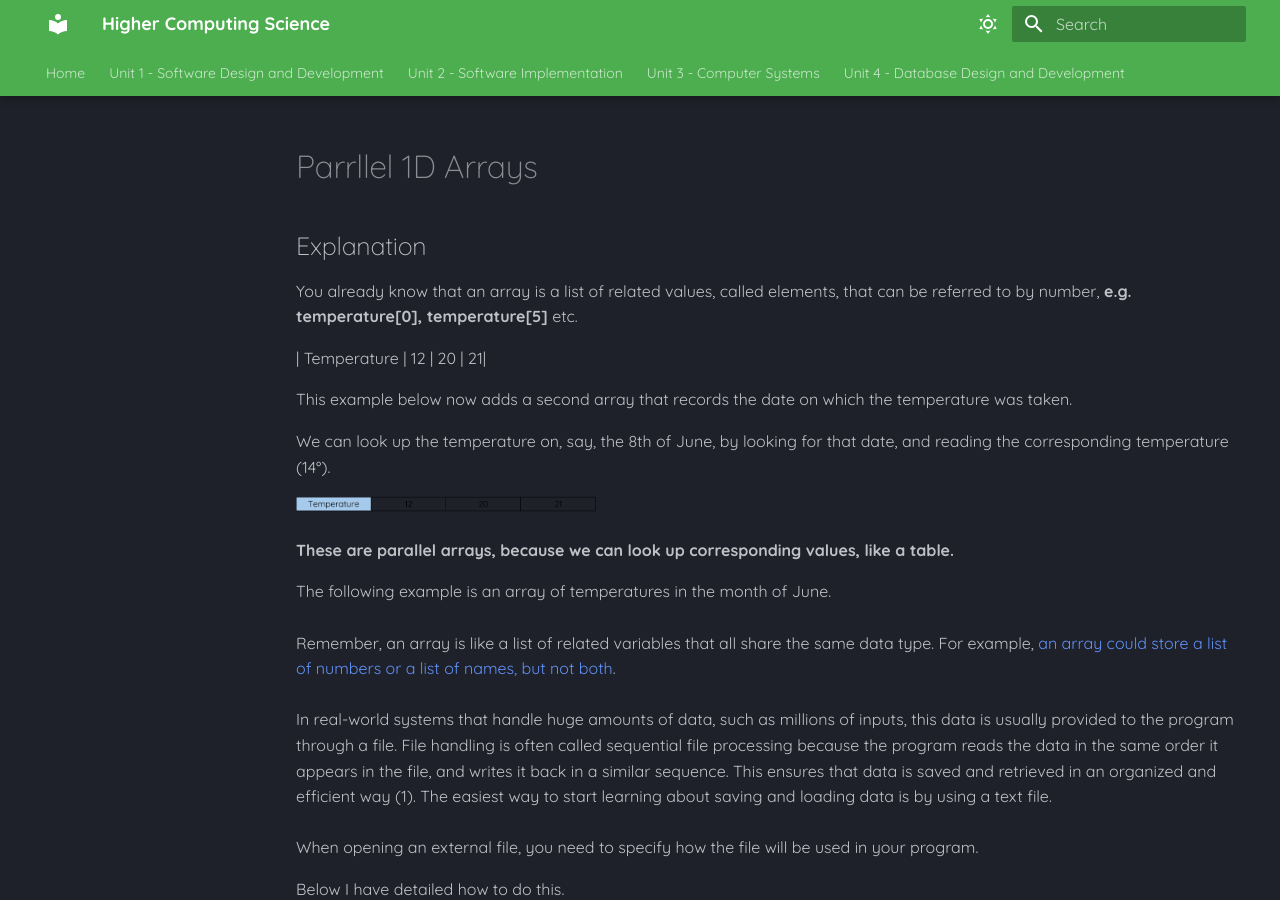
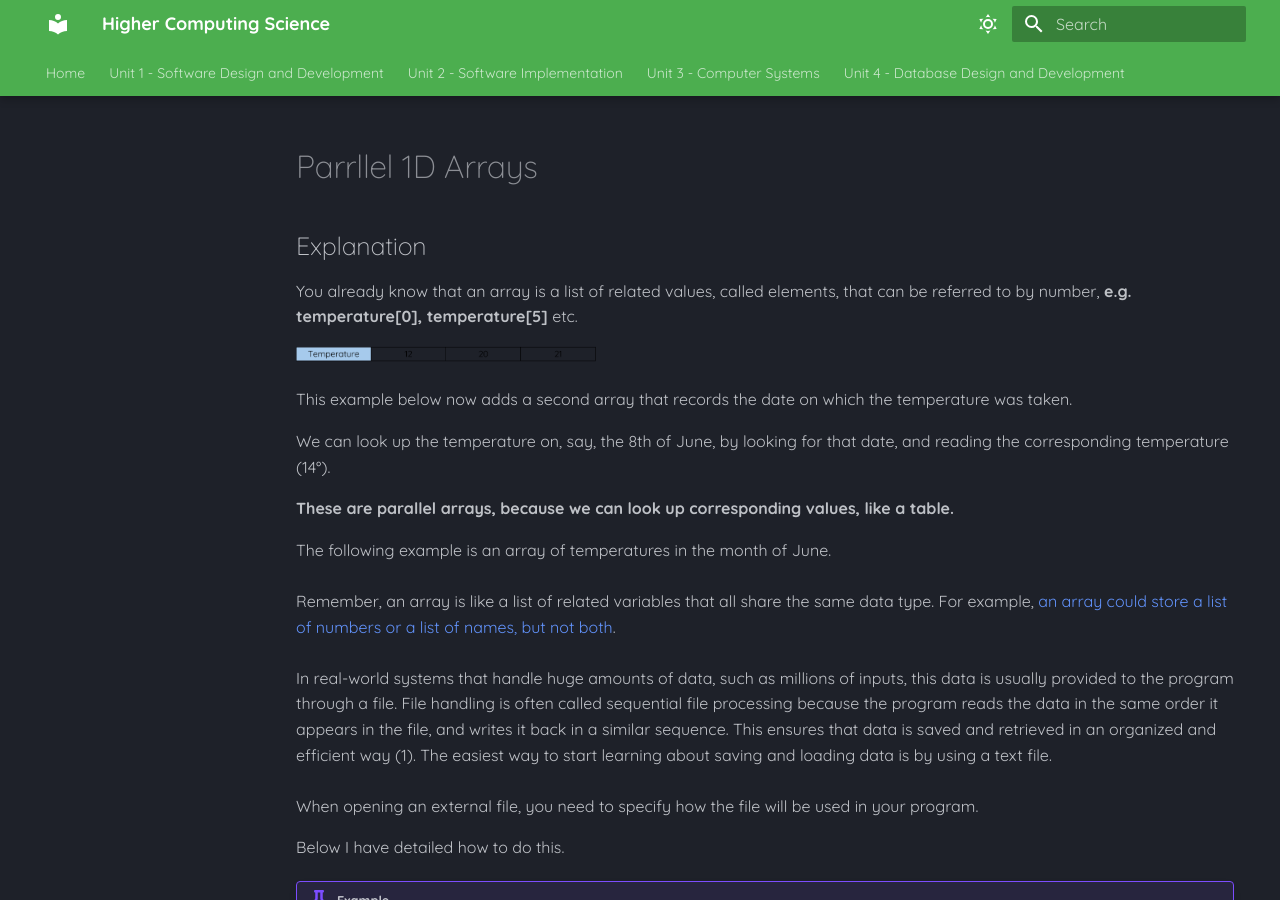
Before and after one commit to Mr-Wood-CS/Higher-Computing-Science-MD-Files, an MkDocs documentation site: the page built from docs/SI/07-Parallel-1D-Arrays.md, in a window 1280 px wide and 900 px high. Built offline with MkDocs 1.6.1 and Material for MkDocs 9.7.7, drawn with Linux system fonts in a browser that asks for light colours.

Commit message:
Update 07-Parallel-1D-Arrays.md

```diff
--- a/docs/SI/07-Parallel-1D-Arrays.md
+++ b/docs/SI/07-Parallel-1D-Arrays.md
@@ -4,19 +4,15 @@
 
 You already know that an array is a list of related values, called elements, that can be referred to by number, __e.g. temperature[0], temperature[5]__ etc.
 
-| Temperature  | 12 | 20 | 21|
+![Img 1](../Images/Parallel-1D-Arrays-1.png){ width="300" }
 
 This example below now adds a second array that records the date on which the temperature was taken.
 
 We can look up the temperature on, say, the 8th of June, by looking for that date, and reading the corresponding temperature (14°).
 
-![Image title](../Images/Parallel-1D-Arrays-1.png){ width="300" }
+
 
 __These are parallel arrays, because we can look up corresponding values, like a table.__
-
-
-
-
 
 The following example is an array of temperatures in the month of June.
 </br>
```
